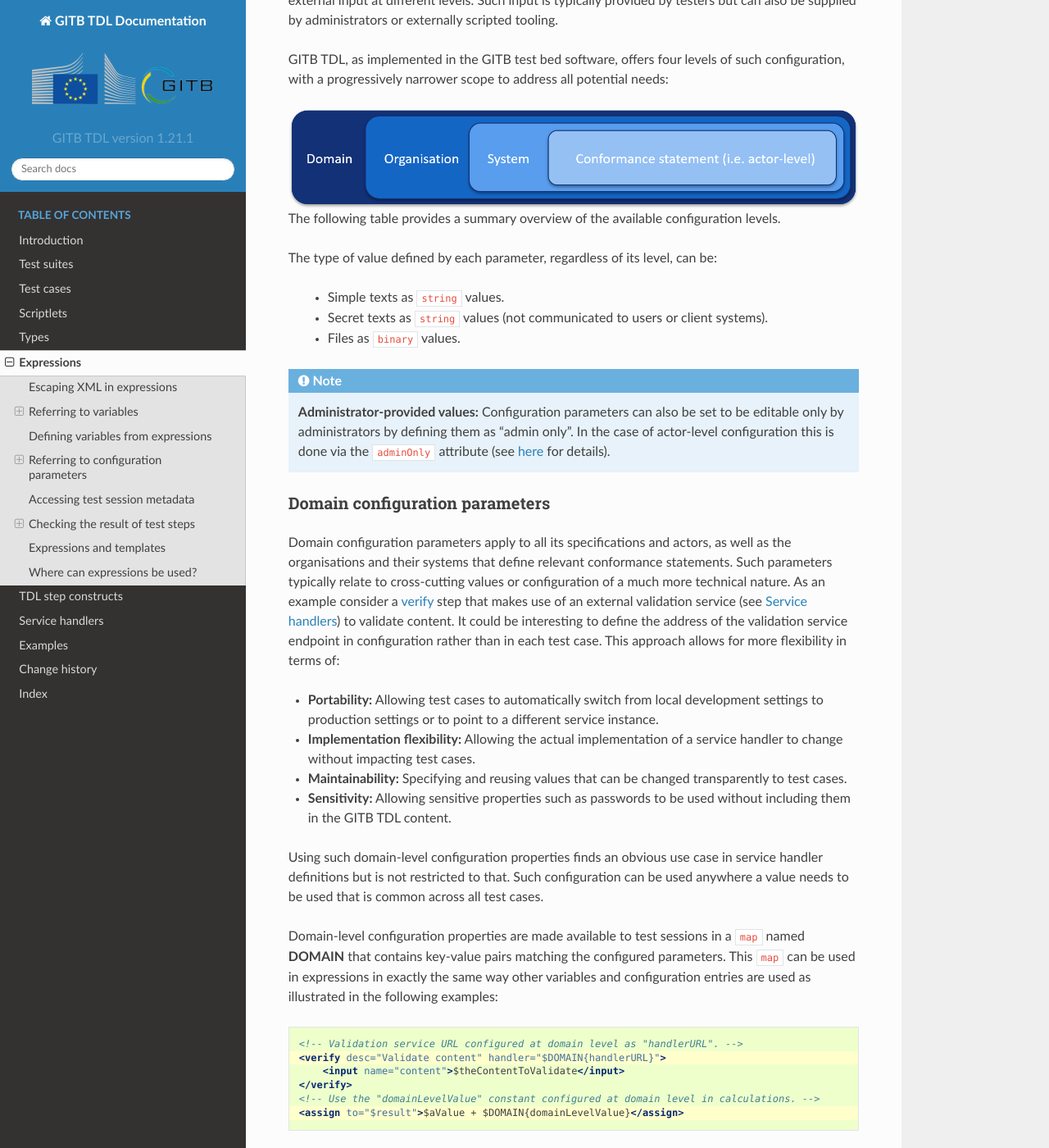
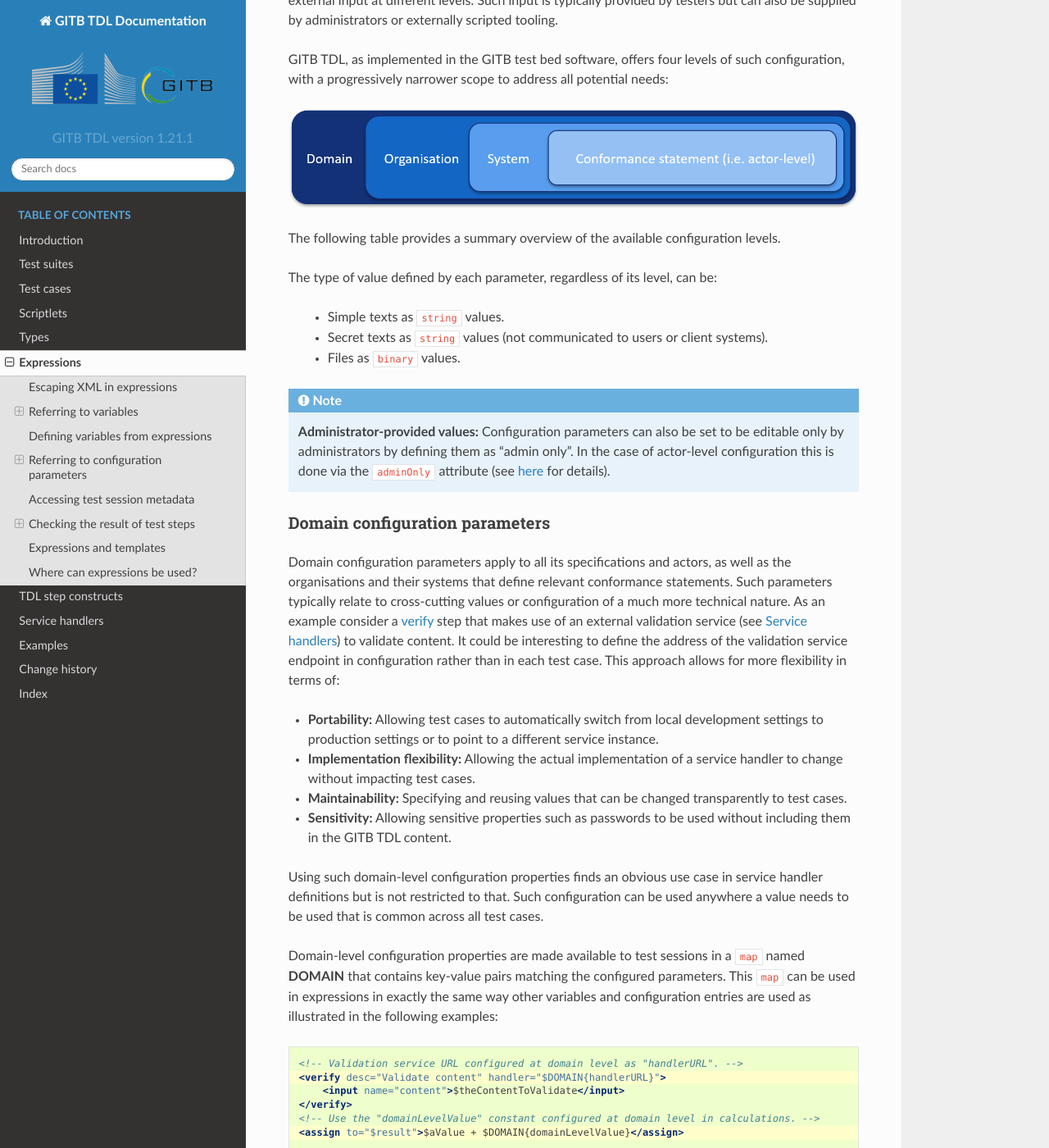
Before and after one commit to ISAITB/docs-tdl, a Sphinx documentation site: the page built from source/expressions/index.rst, in a window 1280 px wide and 1400 px high, scrolled down 5898 px. Shown: the whole window at 82% size. Built offline with Sphinx 7.4.7 and the Read the Docs theme 2.0.0, drawn with Linux system fonts in a browser that asks for light colours.

Commit message:
Sphinx upgrade

```diff
--- a/source/_static/css/custom.css
+++ /dev/null
@@ -1,4 +0,0 @@
-table > thead > tr > th > p,
-table > tbody > tr > th > p {
-    margin-bottom: 0px;
-}
--- /dev/null
+++ b/source/_static/css/custom_2024.01.29.css
@@ -0,0 +1,12 @@
+table > thead > tr > th > p,
+table > tbody > tr > th > p {
+    margin-bottom: 0px;
+}
+
+.rst-content figure.align-center {
+    margin-bottom: 24px;
+}
+
+.rst-content figure.align-center.no-bottom-margin {
+    margin-bottom: auto;
+}
--- a/source/conf.py
+++ b/source/conf.py
@@ -90,6 +90,7 @@
 # relative to this directory. They are copied after the builtin static files,
 # so a file named "default.css" will overwrite the builtin "default.css".
 html_static_path = ['_static']
+html_css_files = ['css/custom_2024.01.29.css']
 
 # Custom sidebar templates, must be a dictionary that maps document names
 # to template names.
@@ -134,7 +135,7 @@
 #  author, documentclass [howto, manual, or own class]).
 latex_documents = [
     (master_doc, 'GITBTDL.tex', 'GITB TDL Documentation',
-     'DIGIT D.2', 'manual'),
+     'DIGIT B.2', 'manual'),
 ]
 
 
@@ -158,6 +159,3 @@
      author, 'GITB TDL', 'The GITB Test Description Language (TDL)',
      'Miscellaneous'),
 ]
-
-def setup(app):
-    app.add_css_file('css/custom.css')
--- a/source/introduction/index.rst
+++ b/source/introduction/index.rst
@@ -206,6 +206,7 @@
 
 .. figure:: images/lifecycle.png
   :align: center
+  :figclass: no-bottom-margin
 
   The test session lifecycle
 
```
